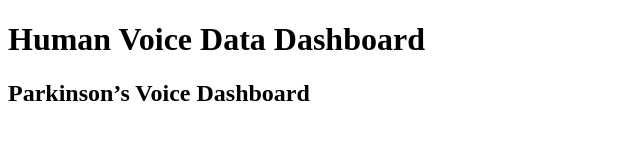
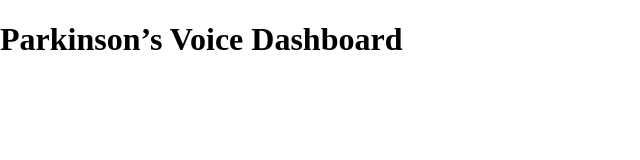
Before and after one commit to BoyleNathaniel/Parkinson-s_Analysis_Website-, a website: page public/index.html in a window 1280 px wide. Shown: the whole page, without its empty margins (0-640 px from the left). Drawn offline with Linux system fonts and the light colour scheme.

Commit message:
Tweaks to header and fitting embeded dashboard

```diff
--- a/public/index.html
+++ b/public/index.html
@@ -1,24 +1,25 @@
 <!DOCTYPE html>
 <html>
+    <style>
+  html, body {
+    height: 100%;
+    margin: 0;
+  }
+</style>
 <head>
-  <title>Voice Data Visualization</title>
+  <title>Parkinson's Voice Analysis</title>
 </head>
 <body>
-  <h1>Human Voice Data Dashboard</h1>
+<h1>Parkinson’s Voice Dashboard</h1>
 
-  <div id="tableauViz">
-    <!-- Tableau will go here -->
-  </div>
-<h2>Parkinson’s Voice Dashboard</h2>
-
-<div class='tableauPlaceholder' id='viz1777577581733' style='position: relative'>
+<div class='tableauPlaceholder' id='viz1777577581733' style='width:100%; height:900px; position: relative'>
   <noscript>
     <a href='#'>
       <img alt='Dashboard 1' src='https://public.tableau.com/static/images/Te/Test_Dashboard_Parkinsons_1/Dashboard1/1_rss.png' />
     </a>
   </noscript>
 
-  <object class='tableauViz' style='display:none;'>
+  <object class='tableauViz' style='width:100%; height:900px; display:none;'>
     <param name='host_url' value='https%3A%2F%2Fpublic.tableau.com%2F' />
     <param name='name' value='Test_Dashboard_Parkinsons_1/Dashboard1' />
     <param name='tabs' value='no' />
```
